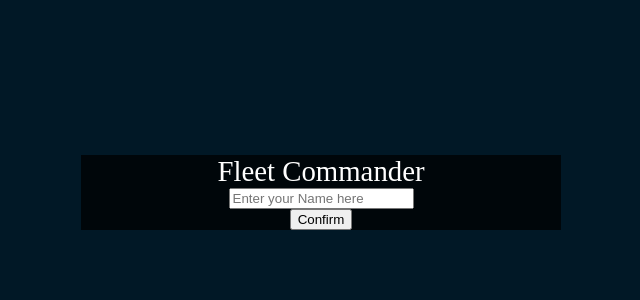
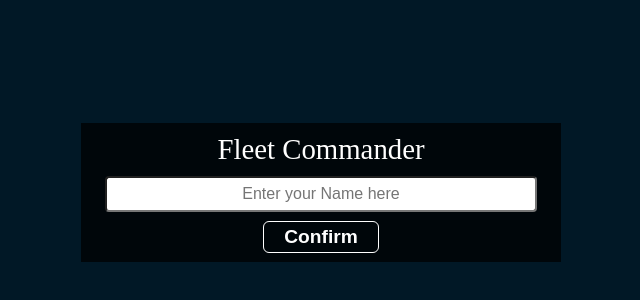
Before and after one commit to vaseemGit7/battleship, a website built with webpack: page dist/index.html in a window 1280 px wide. Shown: the part 208-508 px from the top of the page, without its empty margins (319-959 px from the left). Built offline with nearby package versions, Linux system fonts and the light colour scheme.

Commit message:
feat: style playername input field and button

```diff
--- a/src/style.css
+++ b/src/style.css
@@ -8,7 +8,7 @@ body {
 }
 
 .screen-hidden {
-  display: none;
+  display: none !important;
 }
 
 .rotate {
@@ -33,3 +33,27 @@ body {
   color: #ffffff;
   background-color: rgba(0, 0, 0, 0.75);
 }
+
+.player-name-container label {
+  padding: 10px 0;
+}
+
+.player-name-container input[type="text"] {
+  padding: 7px;
+  font-size: 1rem;
+  width: 90%;
+  text-align: center;
+  border-radius: 4px;
+}
+
+.confirm-btn {
+  margin: 10px 0;
+  padding: 4px 20px;
+  font-size: 1.2rem;
+  font-weight: 600;
+  border-radius: 5px;
+  outline: 1px solid #ffffff;
+  background-color: transparent;
+  color: #ffffff;
+  border: none;
+}
```
